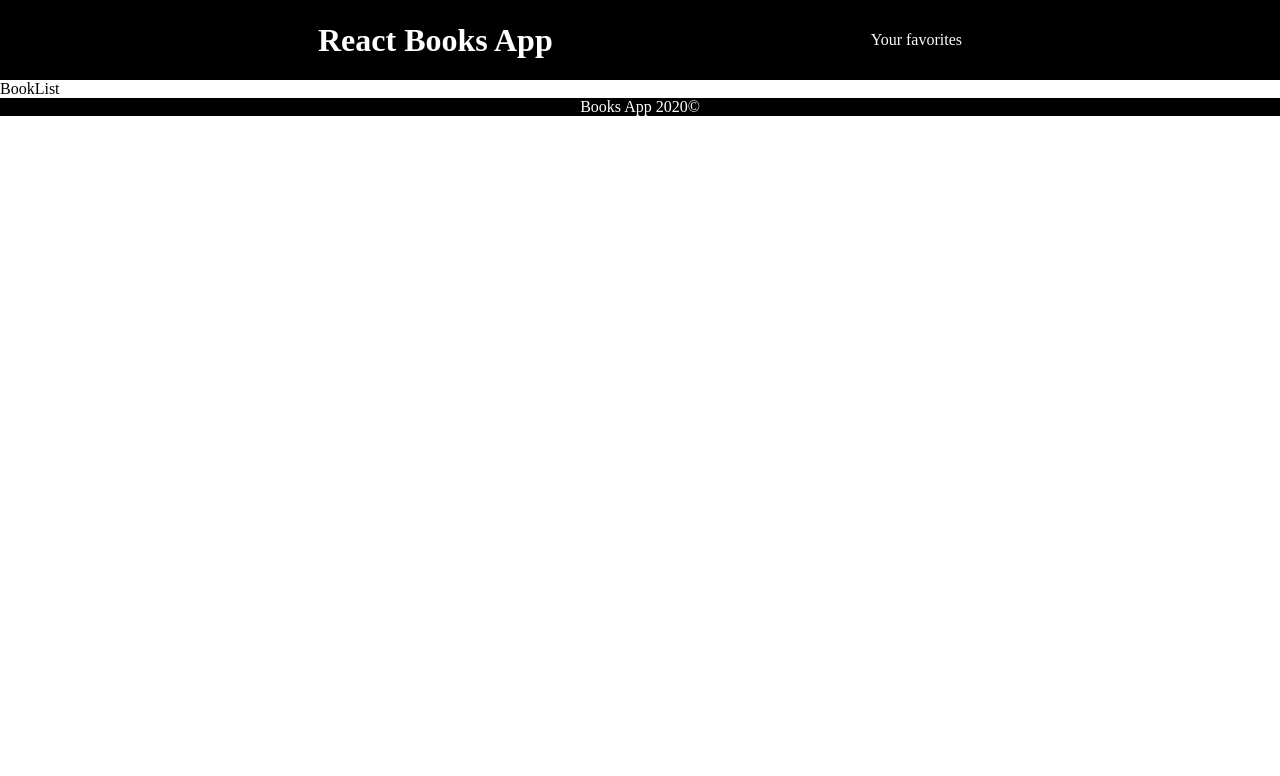
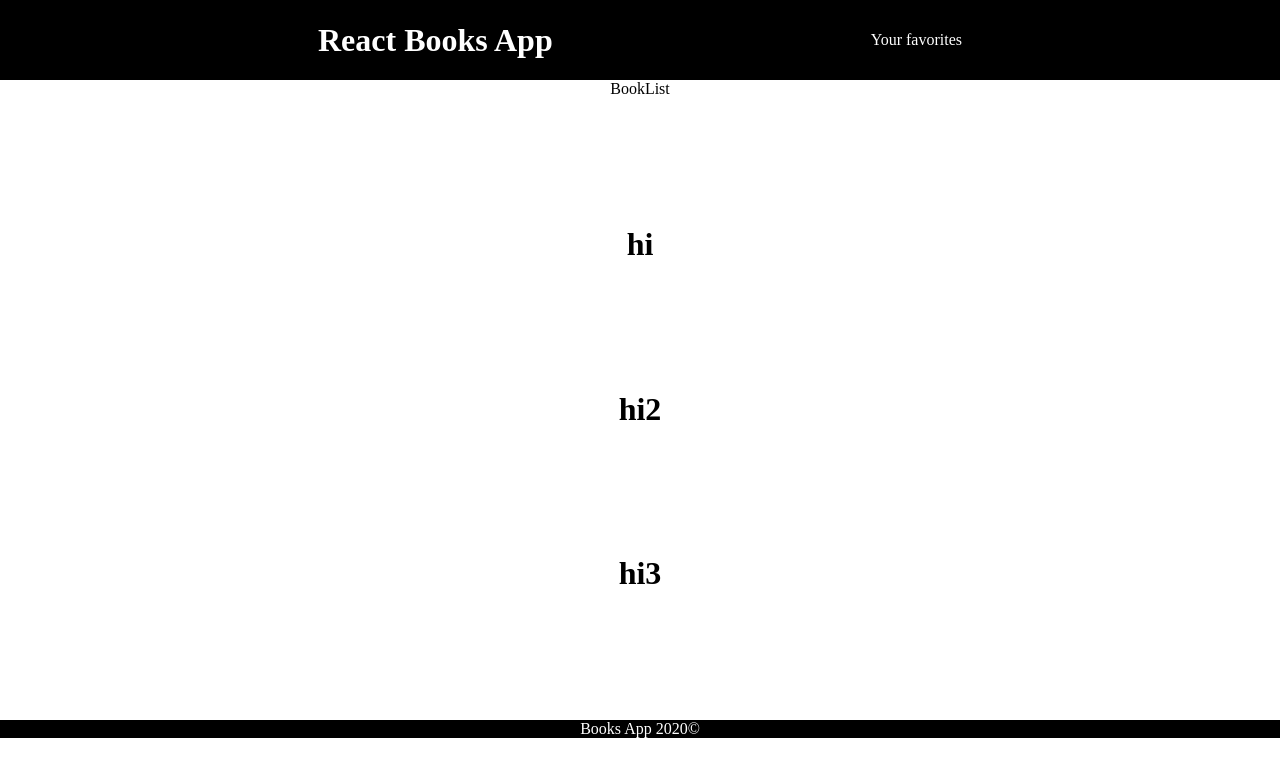
Before and after one commit to LuisDani07/libros_favorites, a React (Create React App) app: page / in a window 1280 px wide. Shown: the top 776 px of the page. Built offline with nearby package versions, Linux system fonts and the light colour scheme.

Commit message:
estilos de la lista de libros

```diff
--- a/src/App.css
+++ b/src/App.css
@@ -19,3 +19,10 @@
     align-items: center;
     justify-content: center;
 }
+.book-list{
+    min-height:80vh;
+    width:100%;
+    display:grid;
+    grid-template-columns: repeat(3,fr);
+   justify-items: center;
+}
--- a/src/components/BookList.jsx
+++ b/src/components/BookList.jsx
@@ -2,7 +2,11 @@ import React from 'react'
 
 function BookList() {
   return (
-    <div>BookList</div>
+    <div className='book-list'>BookList
+        <h1>hi</h1>
+        <h1>hi2</h1>
+        <h1>hi3</h1>
+    </div>
   )
 }
 
```
